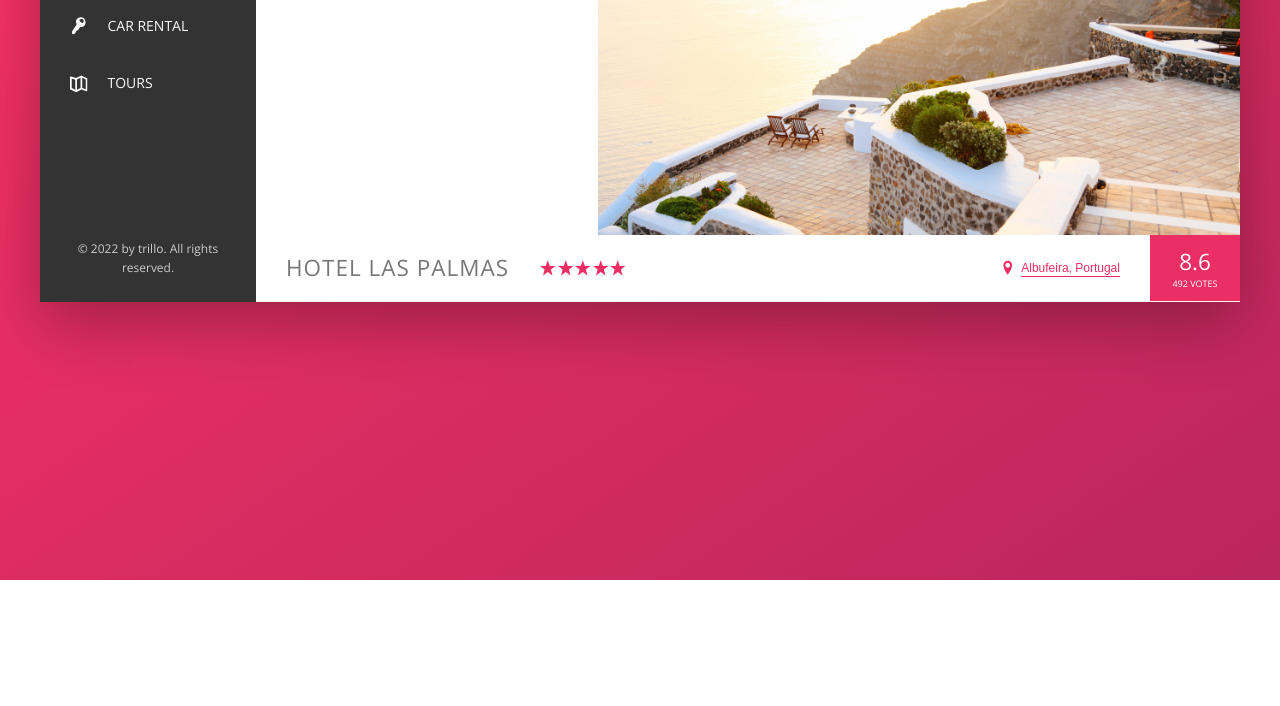
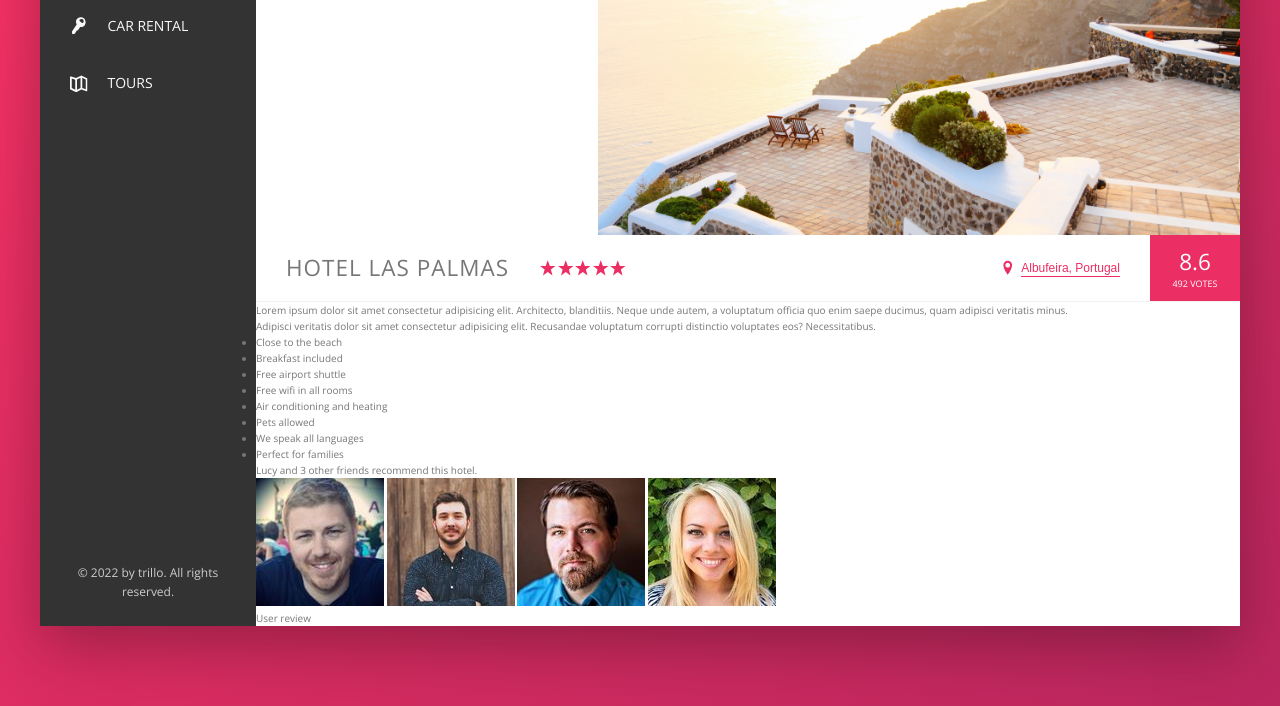
Before and after one commit to Aiwe30/trillo, a website: page index.html in a window 1280 px wide. Shown: the part 300-1006 px from the top of the page. Before the commit the page ends 880 px from the top, so only its background shows below. Drawn offline with nearby package versions, Linux system fonts and the light colour scheme.

Commit message:
index-html: add details section

```diff
--- a/index.html
+++ b/index.html
@@ -125,6 +125,40 @@
                             <div class="overview__rating-count">492 votes</div>
                         </div>
                     </div>
+                    <div class="detail">
+                        <div class="description">
+                            <p class="paragraph">
+                                Lorem ipsum dolor sit amet consectetur adipisicing elit. Architecto, blanditiis. Neque unde autem, a voluptatum officia quo enim saepe ducimus, quam adipisci veritatis minus.
+                            </p>
+                            <p class="paragraph">
+                                Adipisci veritatis dolor sit amet consectetur adipisicing elit. Recusandae voluptatum corrupti distinctio voluptates eos? Necessitatibus.
+                            </p>
+                            <ul class="list">
+                                <li class="list__item">Close to the beach</li>
+                                <li class="list__item">Breakfast included</li>
+                                <li class="list__item">Free airport shuttle</li>
+                                <li class="list__item">Free wifi in all rooms</li>
+                                <li class="list__item">Air conditioning and heating</li>
+                                <li class="list__item">Pets allowed</li>
+                                <li class="list__item">We speak all languages</li>
+                                <li class="list__item">Perfect for families</li>
+                            </ul>
+                            <div class="recommend">
+                                <p class="recommend__count">
+                                    Lucy and 3 other friends recommend this hotel.
+                                </p>
+                                <div class="recommend__friends">
+                                    <img src="img/user-3.jpg" alt="Friend 1" class="recommend__photo">
+                                    <img src="img/user-4.jpg" alt="Friend 2" class="recommend__photo">
+                                    <img src="img/user-5.jpg" alt="Friend 3" class="recommend__photo">
+                                    <img src="img/user-6.jpg" alt="Friend 4" class="recommend__photo">
+                                </div>
+                            </div>
+                        </div>
+                        <div class="user-reviews">
+                            User review
+                        </div>
+                    </div>
                 </main>
             </div>
         </div>
```
